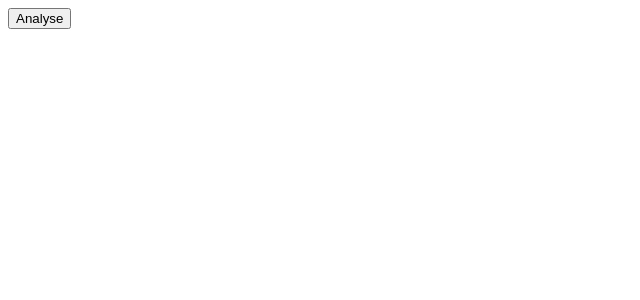
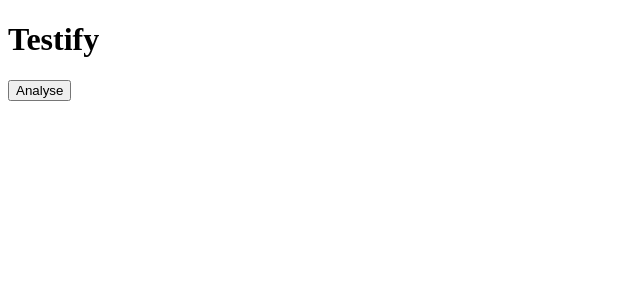
Before and after one commit to jhwheeler/testify, a React app: page / in a window 1280 px wide. Shown: the top 300 px of the page, without its empty margins (0-640 px from the left). Built offline with nearby package versions, Linux system fonts and the light colour scheme; the HTML template or start-up script is replaced by a standard one.

Commit message:
Import Header into App

```diff
--- a/client/src/components/App/App.js
+++ b/client/src/components/App/App.js
@@ -1,12 +1,17 @@
 import React from 'react';
 
+import Header from '../Header/Header';
 import Button from '../Button/Button';
+
 import css from './App.scss';
 import data from '../../../../data/test-results.json';
 
 const App = () => {
   return (
-    <Button text='Analyse' />
+    <div className="app">
+      <Header text='Testify' />
+      <Button text='Analyse' />
+    </div>
   );
 }
 
```
